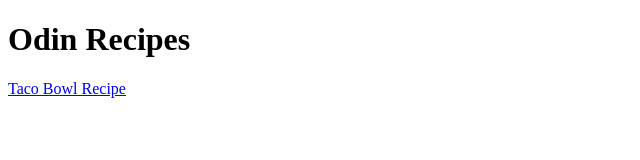
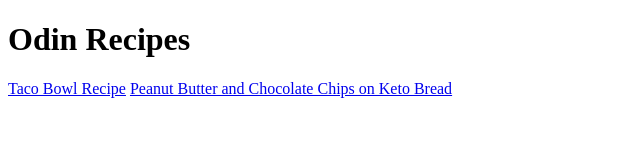
Before and after one commit to blannue/odin-recipes, a plain HTML site: page index.html in a window 1280 px wide. Shown: the whole page, without its empty margins (0-640 px from the left). Drawn offline with Linux system fonts and the light colour scheme.

Commit message:
Add a home link to the bread recipe

```diff
--- a/index.html
+++ b/index.html
@@ -7,5 +7,6 @@
     <body>
         <h1>Odin Recipes</h1>
         <a href="./recipes/taco-bowl.html" rel="noreferrer">Taco Bowl Recipe</a>
+        <a href="./recipes/peanutbutter-chocolate-chip-bread.html" rel="noreferrer">Peanut Butter and Chocolate Chips on Keto Bread</a>
     </body>
 </html>
```
Also changed, not shown: recipes/peanutbutter-chocolate-chip-bread.html (+1 -0 lines), images/peanutbutter-choco-bread.jpg (added).
